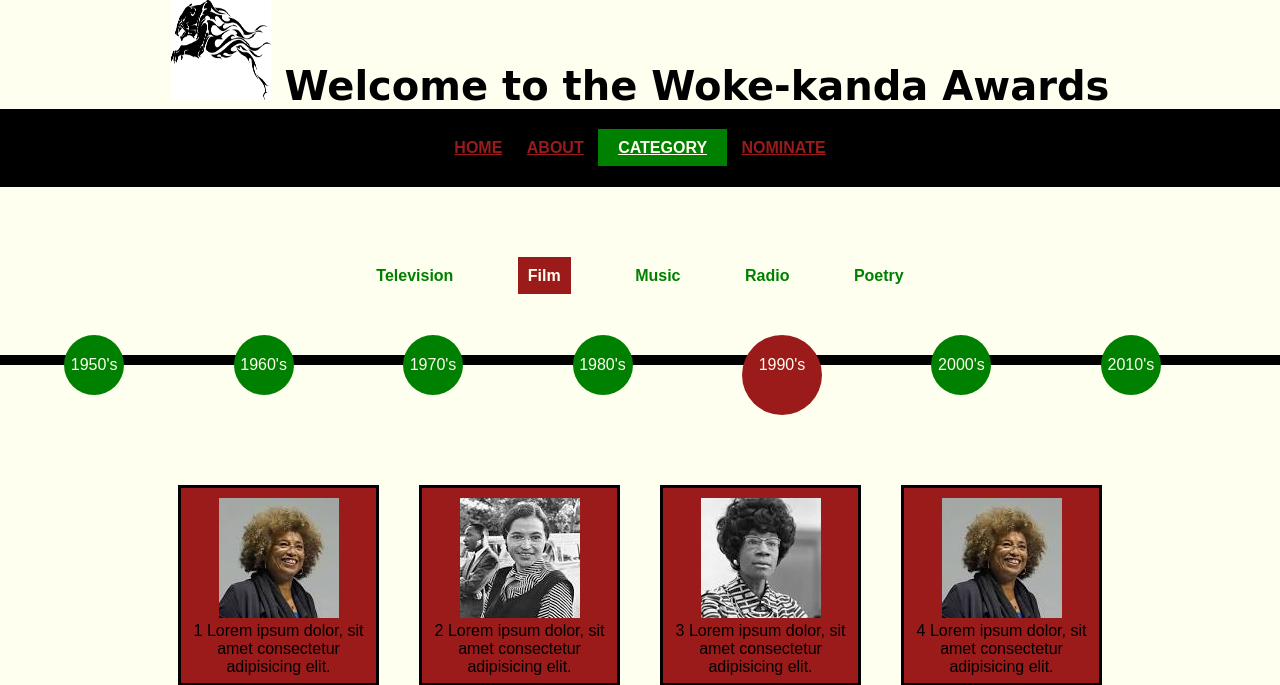
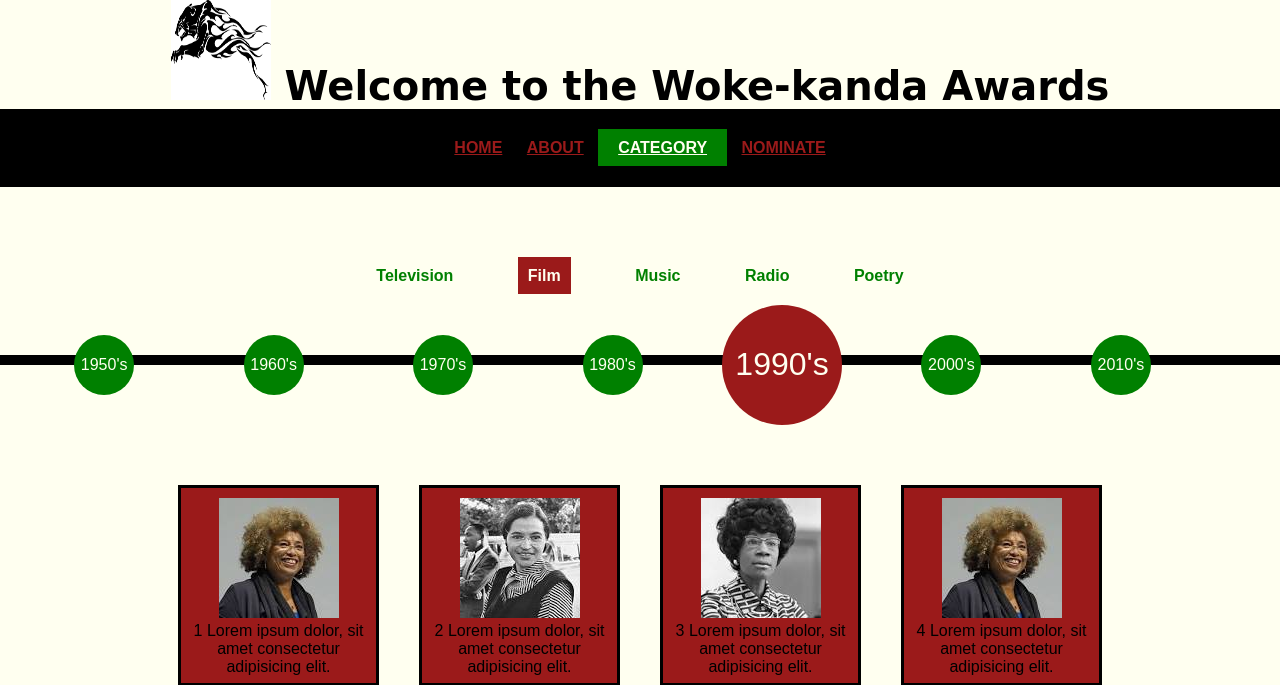
Before and after one commit to kward1025/Onward-Tech, a PHP site: page /Wokekanda-Category.html in a window 1280 px wide, with the pointer over the restyled element. Shown: the top 685 px of the page. Run offline with PHP 8.4, Linux system fonts and the light colour scheme.

Commit message:
other changes

```diff
--- a/Wokekanda.css
+++ b/Wokekanda.css
@@ -327,18 +327,19 @@ input[type=number] {
     margin-left: 25px;
 
 }
-.bubbles_selected:hover{
+.bubbles:hover, .bubbles_selected:hover{
     background-color:  rgb(155, 26, 26);
     border-radius: 100%;
-    height:80px;
-    width:80px;
     margin-bottom: 30px;
+    transform-origin: center;
+    transform: scale(2);
     display:inline-block;
     color: ivory;
     position: relative;
     top: -35x;
     margin-right: 80px;
     margin-left: 25px;
+    cursor: pointer;
 
 }
 .bar{
```
